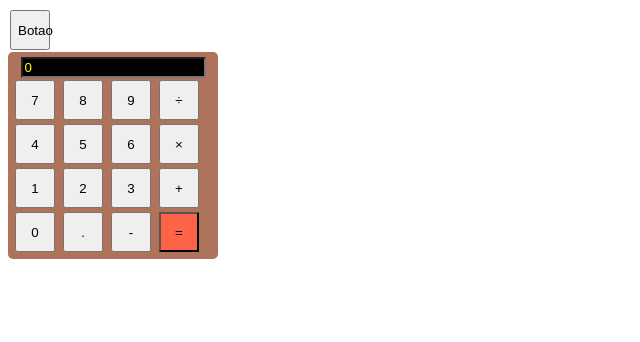
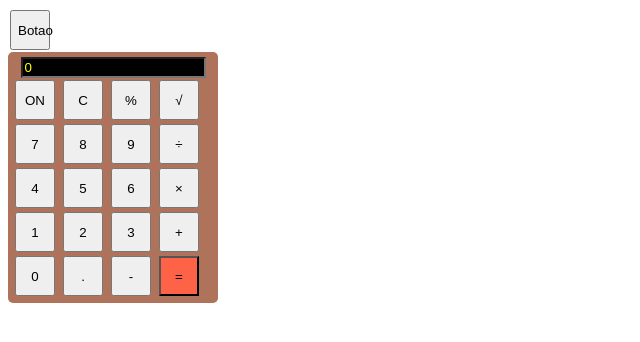
Before and after one commit to GoliasLegal/2h3t, a plain HTML site: page index.html in a window 1280 px wide. Shown: the whole page, without its empty margins (0-640 px from the left). Drawn offline with Linux system fonts and the light colour scheme.

Commit message:
Update index.html

```diff
--- a/index.html
+++ b/index.html
@@ -17,6 +17,12 @@
             <input value="0" id="resultado" readonly type="text">
         </div>
         <div class="tecla">
+
+        <button onclick="">ON</button>
+        <button onclick="">C</button>
+        <button onclick="">%</button>
+        <button onclick="">&#8730</button>
+
         <button onclick="digitando('7')">7</button>
         <button onclick="digitando('8')">8</button>
         <button onclick="digitando('9')">9</button>
```
